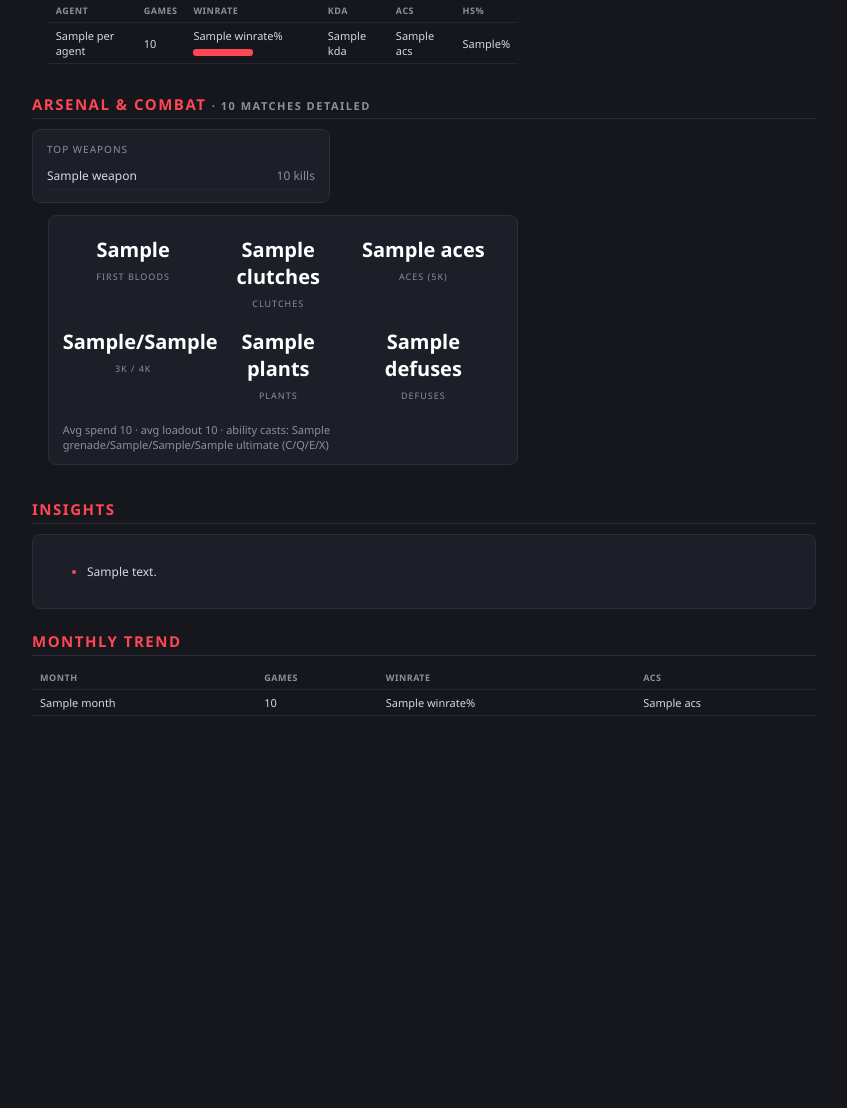
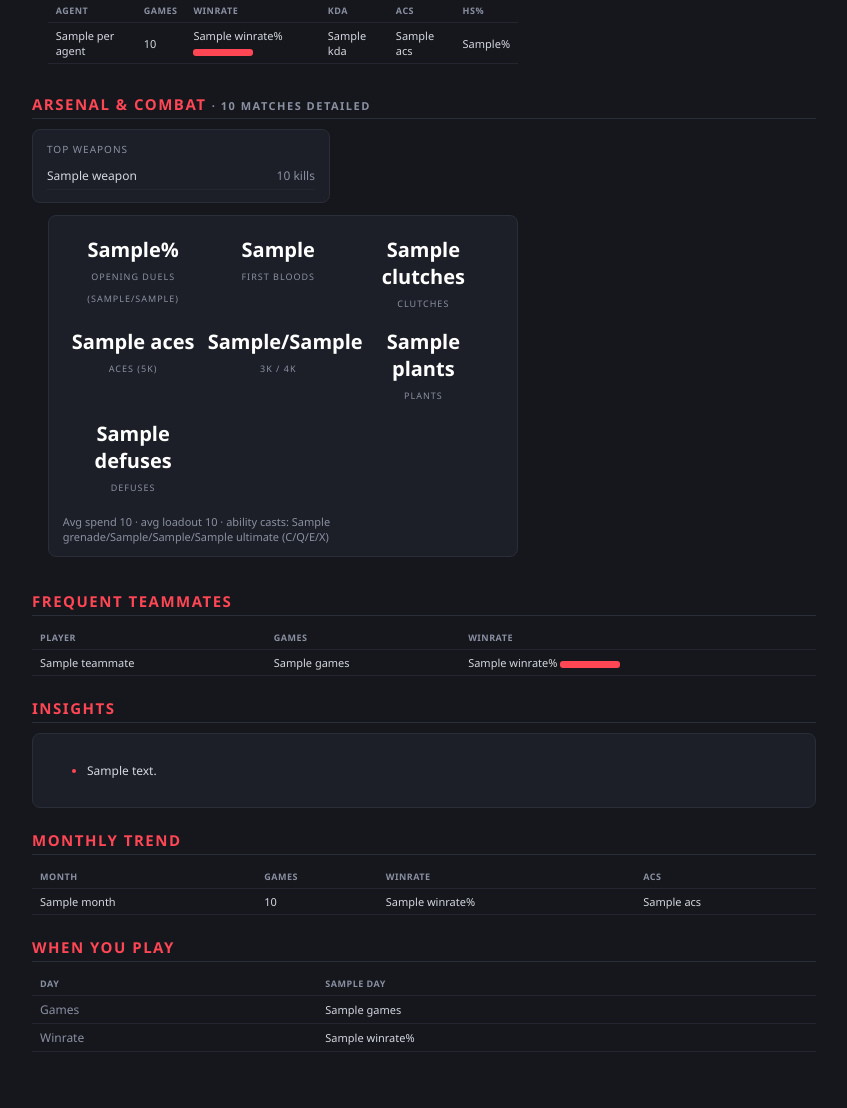
Before and after one commit to SurajBhari/valo-stats, a Flask app: template templates/report.html in a window 1280 px wide. Shown: the part 1034-2142 px from the top of the page, without its empty margins (216-1063 px from the left). Before the commit the page ends 1750 px from the top, so only its background shows below. Run offline with Flask 3, Linux system fonts and the light colour scheme; the template is opened without the code that fills it: most values are stand-ins (such as "Sample title", 1, 10 or a date in 2020); grey boxes marked "Sample" are stand-in pictures.

Commit message:
feat: report sections — opening duels, winrate trend chart, weekday/hour activity, teammates

```diff
--- a/templates/report.html
+++ b/templates/report.html
@@ -60,6 +60,12 @@
   .combat .ci { display: inline-block; width: 32%; text-align: center; padding: 8px 0; vertical-align: top; }
   .combat .cv { display: block; font-size: 20px; font-weight: 700; color: #fff; }
   .combat .cl { font-size: 9px; text-transform: uppercase; letter-spacing: 1px; color: #8a90a2; }
+  .chart { background: #1c1f27; border: 1px solid #2a2e38; border-radius: 8px; padding: 10px 12px; }
+  .chart svg { width: 100%; height: auto; display: block; }
+  .hours { white-space: nowrap; }
+  .hbar { display: inline-block; width: 4%; vertical-align: bottom; text-align: center; }
+  .hbar .b { background: #ff4655; border-radius: 1px 1px 0 0; min-height: 1px; }
+  .hbar .hl { font-size: 7px; color: #5c6173; }
 </style></head><body>
   <div class="page">
 
@@ -172,6 +178,7 @@
     <div class="col col-right">
       <div class="panel">
         <div class="combat">
+          <div class="ci"><span class="cv">{{ dstats.combat.opening_winrate }}%</span><span class="cl">Opening duels ({{ dstats.combat.opening_kills }}/{{ dstats.combat.opening_deaths }})</span></div>
           <div class="ci"><span class="cv">{{ dstats.combat.first_bloods }}</span><span class="cl">First bloods</span></div>
           <div class="ci"><span class="cv">{{ dstats.combat.clutches }}</span><span class="cl">Clutches</span></div>
           <div class="ci"><span class="cv">{{ dstats.combat.aces }}</span><span class="cl">Aces (5K)</span></div>
@@ -186,6 +193,17 @@
       </div>
     </div>
   </div>
+
+  {% if dstats.teammates %}
+  <h2>Frequent teammates</h2>
+  <table>
+    <tr><th>Player</th><th>Games</th><th>Winrate</th></tr>
+    {% for tm in dstats.teammates[:8] %}
+    <tr><td>{{ tm.name }}</td><td>{{ tm.games }}</td>
+      <td>{{ tm.winrate }}% <span class="bar"><span style="width: {{ tm.winrate }}%"></span></span></td></tr>
+    {% endfor %}
+  </table>
+  {% endif %}
   {% endif %}
 
   <h2>Insights</h2>
@@ -196,6 +214,15 @@
   </div>
 
   <h2>Monthly trend</h2>
+  {% if trend_pts and stats.trends|length > 1 %}
+  <div class="chart">
+    <svg viewBox="0 0 560 90" preserveAspectRatio="none">
+      <polyline points="{{ trend_pts }}" fill="none" stroke="#ff4655" stroke-width="2"
+                stroke-linejoin="round" stroke-linecap="round"/>
+    </svg>
+    <div class="muted" style="font-size:10px;">Winrate over {{ stats.trends|length }} months</div>
+  </div>
+  {% endif %}
   <table>
     <tr><th>Month</th><th>Games</th><th>Winrate</th><th>ACS</th></tr>
     {% for t in stats.trends %}
@@ -203,6 +230,21 @@
     {% endfor %}
   </table>
 
+  <h2>When you play</h2>
+  <table>
+    <tr><th>Day</th>{% for d in stats.activity.by_weekday %}<th>{{ d.day }}</th>{% endfor %}</tr>
+    <tr><td class="muted">Games</td>{% for d in stats.activity.by_weekday %}<td>{{ d.games }}</td>{% endfor %}</tr>
+    <tr><td class="muted">Winrate</td>{% for d in stats.activity.by_weekday %}<td>{% if d.games %}{{ d.winrate }}%{% else %}—{% endif %}</td>{% endfor %}</tr>
+  </table>
+  {% if max_hour_games %}
+  <div class="chart hours">
+    {% for h in stats.activity.by_hour %}
+    <span class="hbar"><span class="b" style="height: {{ (h.games / max_hour_games * 40)|round(1) }}px; display:block;"></span><span class="hl">{% if h.hour % 6 == 0 %}{{ h.hour }}{% endif %}</span></span>
+    {% endfor %}
+    <div class="muted" style="font-size:10px;margin-top:4px;">Matches by hour (UTC)</div>
+  </div>
+  {% endif %}
+
   {% endif %}
   </div>
 </body></html>
```
Also changed, not shown: report.py (+7 -1 lines), tests/test_report.py (+26 -1 lines).
